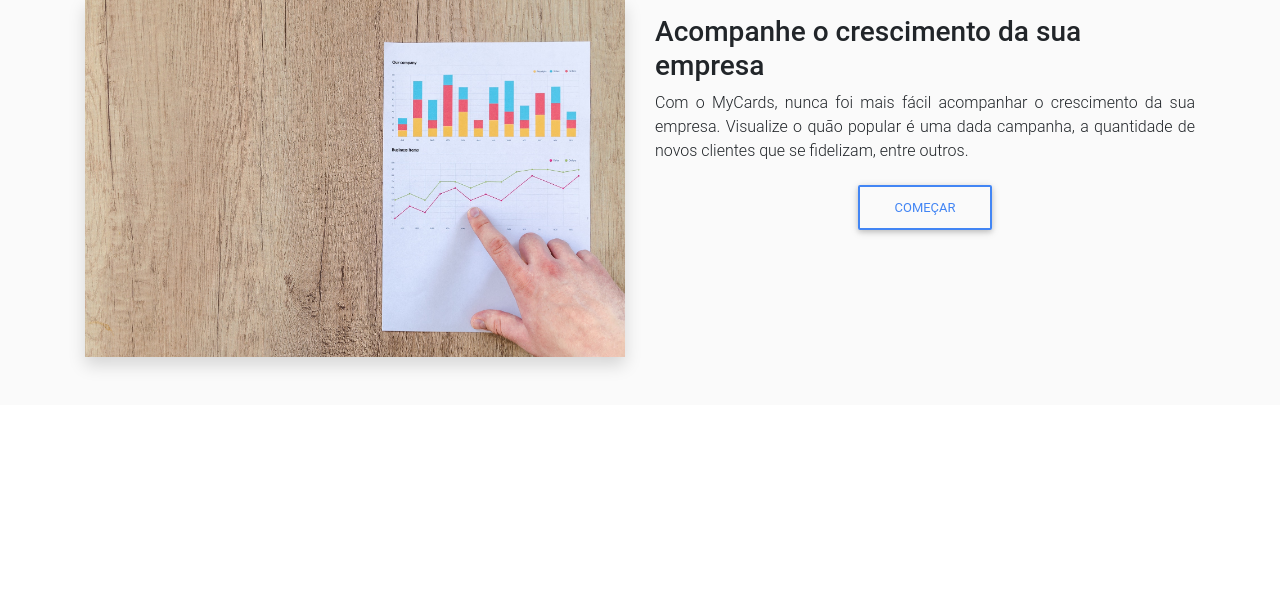
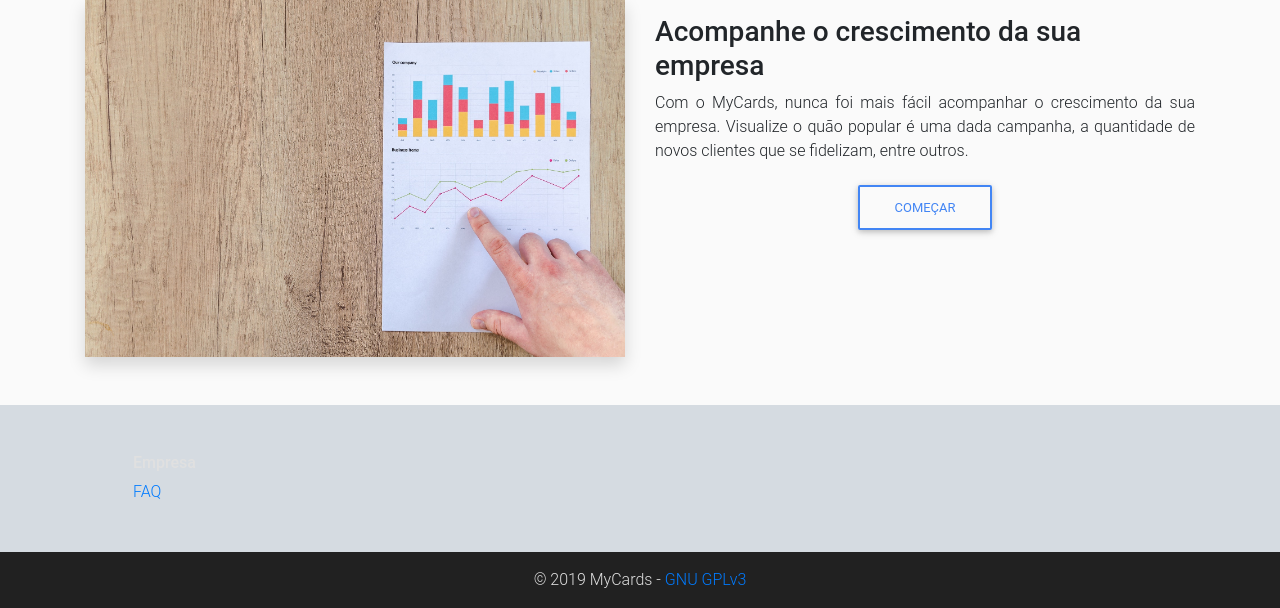
Before and after one commit to Guergeiro/MyCards, a CodeIgniter app: page /database/ in a window 1280 px wide. Shown: the part 1760-2368 px from the top of the page. Before the commit the page ends 2132 px from the top, so only its background shows below. Run offline with CodeIgniter, Linux system fonts and the light colour scheme; some libraries are stand-ins or nearby versions.

Commit message:
Started footer

```diff
--- a/application/views/templates/footer.php
+++ b/application/views/templates/footer.php
@@ -1,3 +1,21 @@
+<footer>
+	<div class="bg-grey text-light">
+		<div class="container p-5">
+			<div class="col-md-3">
+				<h6 class="h6">Empresa</h6>
+				<a href="<?php echo base_url("faq"); ?>">FAQ</a>
+			</div>
+		</div>
+	</div>
+	<div class="bg-dark text-light">
+		<div class="container p-3">
+			<div class="text-center mx-auto">
+				&copy; 2019 MyCards - <a href="https://choosealicense.com/licenses/gpl-3.0/" target="_blank" rel="noopener noreferrer">GNU GPLv3</a>
+			</div>
+		</div>
+	</div>
+</footer>
+
 <!-- Boostrap JavaScript -->
 <!-- JQuery -->
 <script type="text/javascript" src="https://cdnjs.cloudflare.com/ajax/libs/jquery/3.4.0/jquery.min.js"></script>
```
